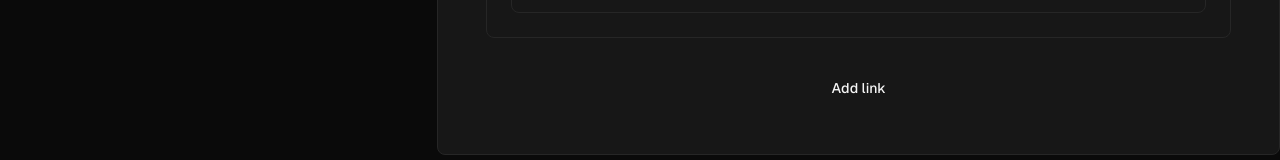
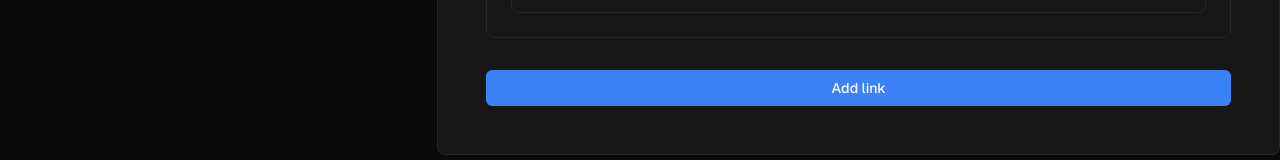
Before and after one commit to SankThomas/10-nextjs-projects-builds, a Next.js app in the folder 7-link-sharing-app/: page / in a window 1280 px wide. Shown: the part 305-465 px from the top of the page. Built offline with nearby package versions, Linux system fonts and the light colour scheme.

Commit message:
install shadcn component

```diff
--- /dev/null
+++ b/7-link-sharing-app/components/ui/button.jsx
@@ -0,0 +1,52 @@
+import * as React from "react";
+import { Slot } from "@radix-ui/react-slot";
+import { cva } from "class-variance-authority";
+
+import { cn } from "@/lib/utils";
+
+const buttonVariants = cva(
+  "inline-flex items-center justify-center gap-2 whitespace-nowrap rounded-md text-sm font-medium transition-colors focus-visible:outline-none focus-visible:ring-1 focus-visible:ring-ring disabled:pointer-events-none disabled:opacity-50 [&_svg]:pointer-events-none [&_svg]:size-4 [&_svg]:shrink-0",
+  {
+    variants: {
+      variant: {
+        default:
+          "bg-primary text-primary-foreground shadow hover:bg-primary/90",
+        destructive:
+          "bg-destructive text-destructive-foreground shadow-sm hover:bg-destructive/90",
+        outline:
+          "border border-neutral-800 bg-transparent shadow-sm hover:opacity-75 hover:text-white",
+        secondary:
+          "bg-secondary text-secondary-foreground shadow-sm hover:bg-secondary/80",
+        ghost: "hover:bg-accent hover:text-accent-foreground",
+        link: "text-primary underline-offset-4 hover:underline",
+        blue: "bg-blue-500 text-white hover:bg-blue-600",
+      },
+      size: {
+        default: "h-9 px-4 py-2",
+        sm: "h-8 rounded-md px-3 text-xs",
+        lg: "h-10 rounded-md px-8",
+        icon: "h-9 w-9",
+      },
+    },
+    defaultVariants: {
+      variant: "default",
+      size: "default",
+    },
+  },
+);
+
+const Button = React.forwardRef(
+  ({ className, variant, size, asChild = false, ...props }, ref) => {
+    const Comp = asChild ? Slot : "button";
+    return (
+      <Comp
+        className={cn(buttonVariants({ variant, size, className }))}
+        ref={ref}
+        {...props}
+      />
+    );
+  },
+);
+Button.displayName = "Button";
+
+export { Button, buttonVariants };
--- /dev/null
+++ b/7-link-sharing-app/components/ui/card.jsx
@@ -0,0 +1,50 @@
+import * as React from "react"
+
+import { cn } from "@/lib/utils"
+
+const Card = React.forwardRef(({ className, ...props }, ref) => (
+  <div
+    ref={ref}
+    className={cn("rounded-xl border bg-card text-card-foreground shadow", className)}
+    {...props} />
+))
+Card.displayName = "Card"
+
+const CardHeader = React.forwardRef(({ className, ...props }, ref) => (
+  <div
+    ref={ref}
+    className={cn("flex flex-col space-y-1.5 p-6", className)}
+    {...props} />
+))
+CardHeader.displayName = "CardHeader"
+
+const CardTitle = React.forwardRef(({ className, ...props }, ref) => (
+  <div
+    ref={ref}
+    className={cn("font-semibold leading-none tracking-tight", className)}
+    {...props} />
+))
+CardTitle.displayName = "CardTitle"
+
+const CardDescription = React.forwardRef(({ className, ...props }, ref) => (
+  <div
+    ref={ref}
+    className={cn("text-sm text-muted-foreground", className)}
+    {...props} />
+))
+CardDescription.displayName = "CardDescription"
+
+const CardContent = React.forwardRef(({ className, ...props }, ref) => (
+  <div ref={ref} className={cn("p-6 pt-0", className)} {...props} />
+))
+CardContent.displayName = "CardContent"
+
+const CardFooter = React.forwardRef(({ className, ...props }, ref) => (
+  <div
+    ref={ref}
+    className={cn("flex items-center p-6 pt-0", className)}
+    {...props} />
+))
+CardFooter.displayName = "CardFooter"
+
+export { Card, CardHeader, CardFooter, CardTitle, CardDescription, CardContent }
--- /dev/null
+++ b/7-link-sharing-app/components/ui/sonner.jsx
@@ -0,0 +1,29 @@
+"use client";
+import { useTheme } from "next-themes"
+import { Toaster as Sonner } from "sonner"
+
+const Toaster = ({
+  ...props
+}) => {
+  const { theme = "system" } = useTheme()
+
+  return (
+    (<Sonner
+      theme={theme}
+      className="toaster group"
+      toastOptions={{
+        classNames: {
+          toast:
+            "group toast group-[.toaster]:bg-background group-[.toaster]:text-foreground group-[.toaster]:border-border group-[.toaster]:shadow-lg",
+          description: "group-[.toast]:text-muted-foreground",
+          actionButton:
+            "group-[.toast]:bg-primary group-[.toast]:text-primary-foreground",
+          cancelButton:
+            "group-[.toast]:bg-muted group-[.toast]:text-muted-foreground",
+        },
+      }}
+      {...props} />)
+  );
+}
+
+export { Toaster }
```
